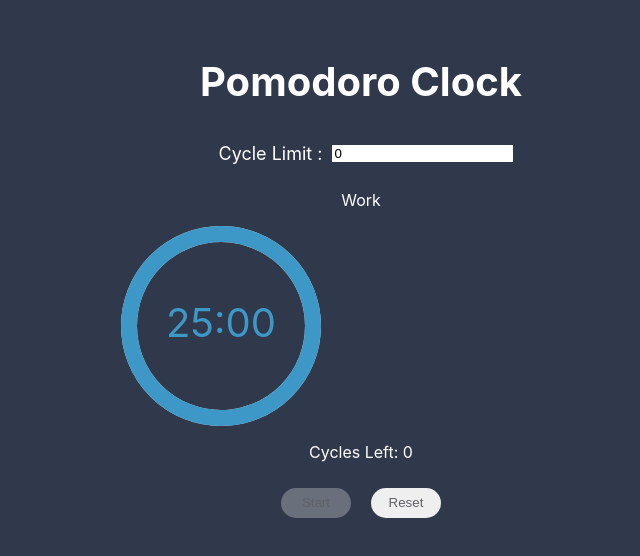
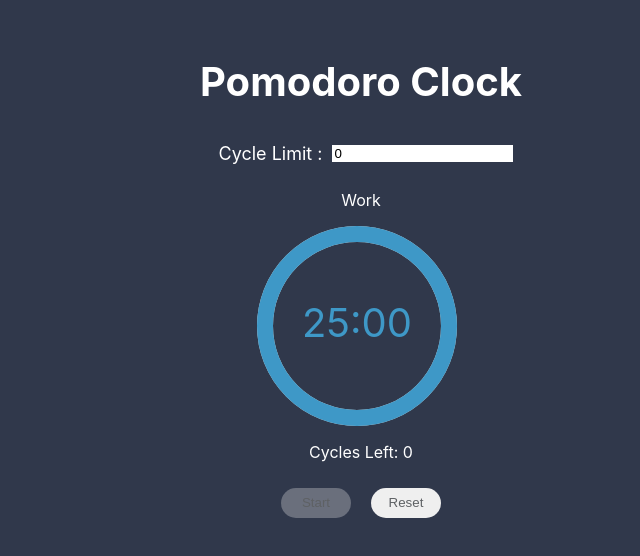
Before and after one commit to swethabijanapalli/Task2, a React (Create React App) app: page / in a window 1280 px wide. Shown: the top 556 px of the page, without its empty margins (279-919 px from the left). Built offline with nearby package versions, Linux system fonts and the light colour scheme.

Commit message:
2nd commit

```diff
--- a/package.json
+++ b/package.json
@@ -11,6 +11,7 @@
     "react-dom": "^18.2.0",
     "react-router-dom": "^6.14.1",
     "react-scripts": "5.0.1",
+    "styled-components": "^6.0.3",
     "web-vitals": "^2.1.4"
   },
   "scripts": {
--- a/src/App.css
+++ b/src/App.css
@@ -7,6 +7,6 @@
   max-width: 340px;
   margin: 0 auto;
   text-align: center;
-  height: 100vh;
+  /* height: 100vh; */
   max-width: 800px;
 }
--- a/src/PomodoroClock.css
+++ b/src/PomodoroClock.css
@@ -42,6 +42,11 @@
   .limit input {
     width: 59%;
   }
+  .bar {
+    width: "200px";
+    position: "relative";
+    left: "30%";
+  }
 }
 
 @media screen and (max-width: 480px) {
--- a/src/PomodoroClock.jsx
+++ b/src/PomodoroClock.jsx
@@ -1,6 +1,7 @@
 import React, { useState, useEffect } from "react";
 import { CircularProgressbar } from "react-circular-progressbar";
 import "react-circular-progressbar/dist/styles.css";
+import styled from "styled-components";
 import "./PomodoroClock.css";
 
 const PomodoroClock = () => {
@@ -73,6 +74,22 @@
   const progressBarValue =
     ((minutes * 60 + seconds) / (isBreak ? 300 : 1500)) * 100;
 
+  const StyledDiv = styled.div`
+    width: 200px;
+    position: relative;
+    left: 37%;
+
+    @media (max-width: 768px) {
+      width: 150px;
+      left: 30%;
+    }
+
+    @media (max-width: 480px) {
+      width: 120px;
+      left: 34%;
+    }
+  `;
+
   return (
     <div>
       <h1>Pomodoro Clock</h1>
@@ -88,12 +105,33 @@
       </div>
       <div className="time">
         <p>{isBreak ? "Break" : "Work"}</p>
-        <div style={{ width: "200px", position: "relative", left: "20%" }}>
+        {/* <div
+          style={{
+            width: "200px",
+            position: "relative",
+            left: "30%",
+            "@media (maxWidth: 768px)": {
+              // width: "200px",
+              left: "30%",
+            },
+            "@media (maxWidth: 480px)": {
+              width: "200px",
+              left: "20%",
+            },
+          }}
+        >
           <CircularProgressbar
             value={progressBarValue}
             text={`${minutes}:${seconds.toString().padStart(2, "0")}`}
           />
-        </div>
+        </div> */}
+        <StyledDiv>
+          <CircularProgressbar
+            value={progressBarValue}
+            text={`${minutes}:${seconds.toString().padStart(2, "0")}`}
+          />
+        </StyledDiv>
+
         <p>Cycles Left: {cycles}</p>
       </div>
       <div>
```
Also changed, not shown: 1 other file (tests, documents, lock files or other folders).
